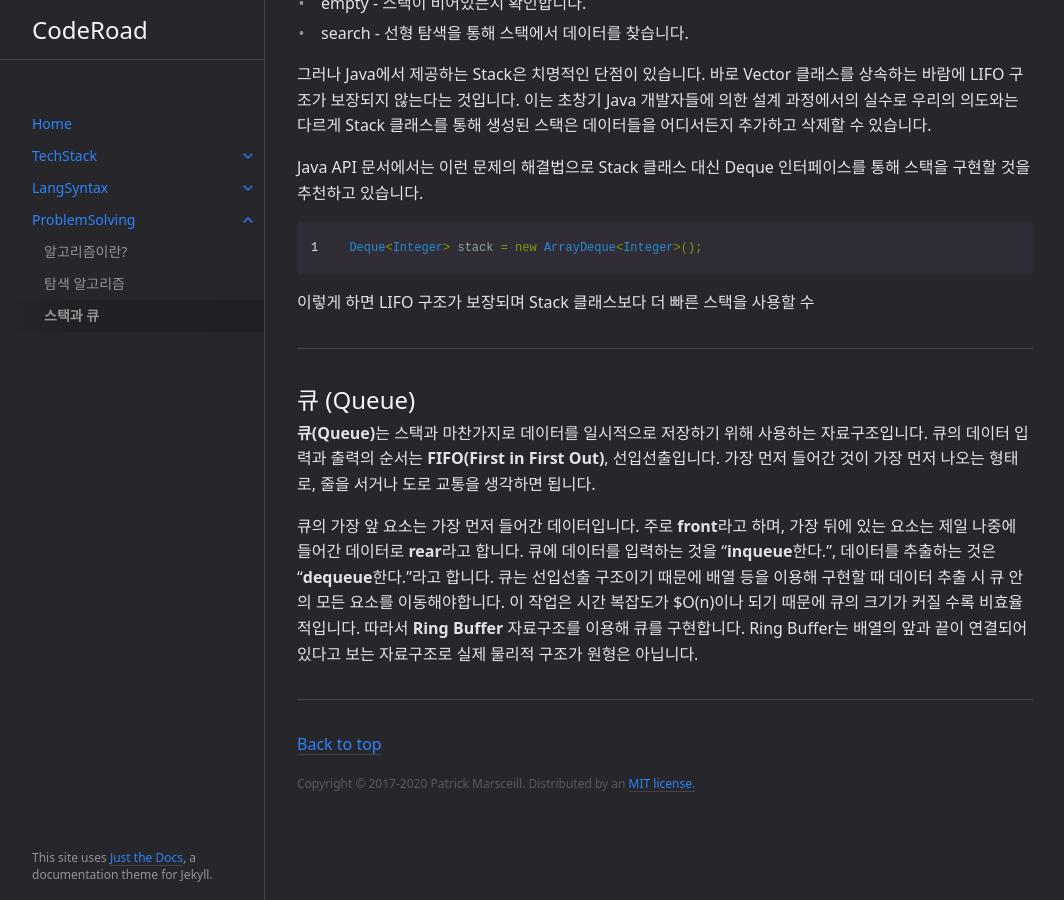
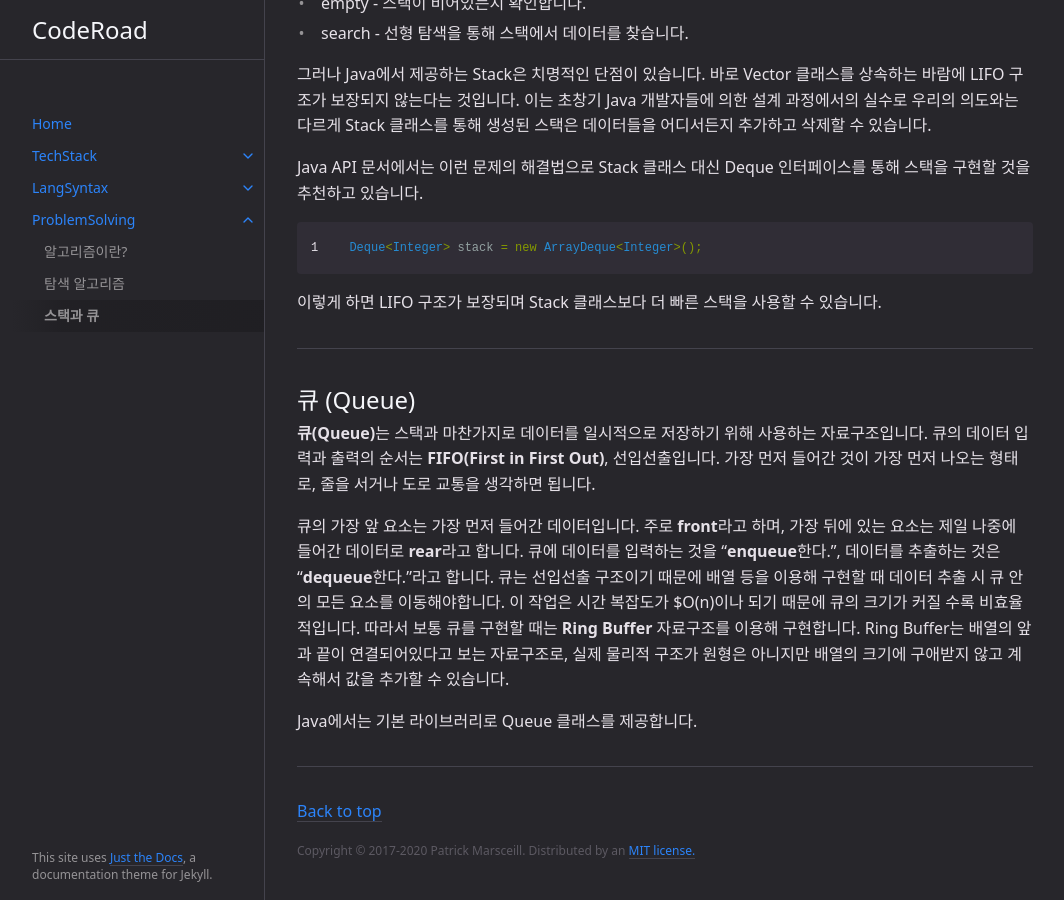
Before and after one commit to hangillee/hangillee.github.io, a Jekyll site: the page built from docs/ProblemSolving/stackqueue.md, in a window 1280 px wide and 900 px high, scrolled down 1369 px. Shown: the whole window, without its empty margins (107-1171 px from the left). Built offline with Jekyll 4.4.1, drawn with Linux system fonts in a browser that asks for light colours.

Commit message:
CHORE Edit stack and queue page

````diff
--- a/docs/ProblemSolving/stackqueue.md
+++ b/docs/ProblemSolving/stackqueue.md
@@ -44,11 +44,13 @@ Java API 문서에서는 이런 문제의 해결법으로 Stack 클래스 대신
 Deque<Integer> stack = new ArrayDeque<Integer>();
 ```
 
-이렇게 하면 LIFO 구조가 보장되며 Stack 클래스보다 더 빠른 스택을 사용할 수
+이렇게 하면 LIFO 구조가 보장되며 Stack 클래스보다 더 빠른 스택을 사용할 수 있습니다.
 
 ---
 
 ## 큐 (Queue)
 **큐(Queue)**는 스택과 마찬가지로 데이터를 일시적으로 저장하기 위해 사용하는 자료구조입니다. 큐의 데이터 입력과 출력의 순서는 **FIFO(First in First Out)**, 선입선출입니다. 가장 먼저 들어간 것이 가장 먼저 나오는 형태로, 줄을 서거나 도로 교통을 생각하면 됩니다.
 
-큐의 가장 앞 요소는 가장 먼저 들어간 데이터입니다. 주로 **front**라고 하며, 가장 뒤에 있는 요소는 제일 나중에 들어간 데이터로 **rear**라고 합니다. 큐에 데이터를 입력하는 것을 "**inqueue**한다.", 데이터를 추출하는 것은 "**dequeue**한다."라고 합니다. 큐는 선입선출 구조이기 때문에 배열 등을 이용해 구현할 때 데이터 추출 시 큐 안의 모든 요소를 이동해야합니다. 이 작업은 시간 복잡도가 $O(n)이나 되기 때문에 큐의 크기가 커질 수록 비효율적입니다. 따라서 **Ring Buffer** 자료구조를 이용해 큐를 구현합니다. Ring Buffer는 배열의 앞과 끝이 연결되어있다고 보는 자료구조로 실제 물리적 구조가 원형은 아닙니다.
+큐의 가장 앞 요소는 가장 먼저 들어간 데이터입니다. 주로 **front**라고 하며, 가장 뒤에 있는 요소는 제일 나중에 들어간 데이터로 **rear**라고 합니다. 큐에 데이터를 입력하는 것을 "**enqueue**한다.", 데이터를 추출하는 것은 "**dequeue**한다."라고 합니다. 큐는 선입선출 구조이기 때문에 배열 등을 이용해 구현할 때 데이터 추출 시 큐 안의 모든 요소를 이동해야합니다. 이 작업은 시간 복잡도가 $O(n)이나 되기 때문에 큐의 크기가 커질 수록 비효율적입니다. 따라서 보통 큐를 구현할 때는 **Ring Buffer** 자료구조를 이용해 구현합니다. Ring Buffer는 배열의 앞과 끝이 연결되어있다고 보는 자료구조로, 실제 물리적 구조가 원형은 아니지만 배열의 크기에 구애받지 않고 계속해서 값을 추가할 수 있습니다.
+
+Java에서는 기본 라이브러리로 Queue 클래스를 제공합니다.
````
